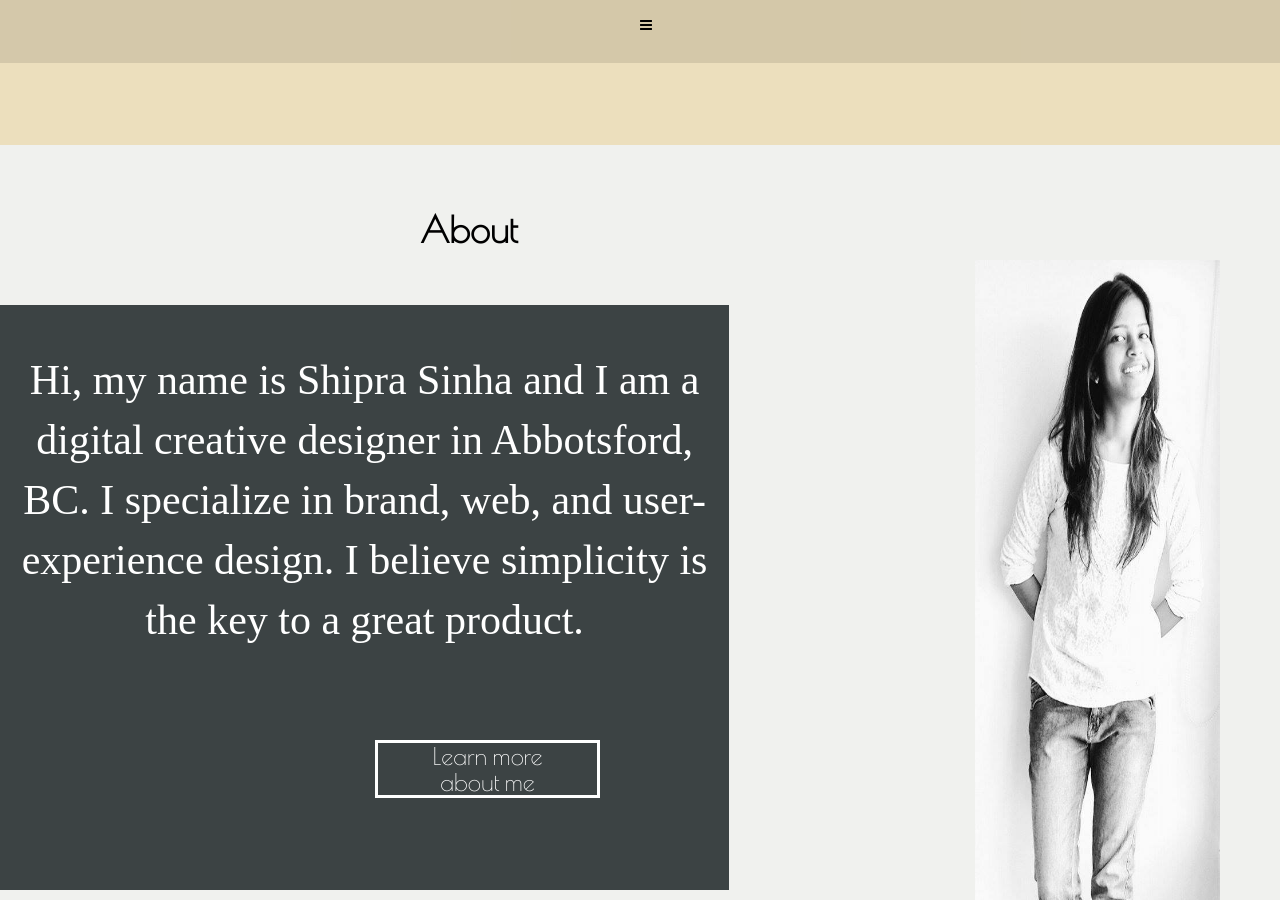
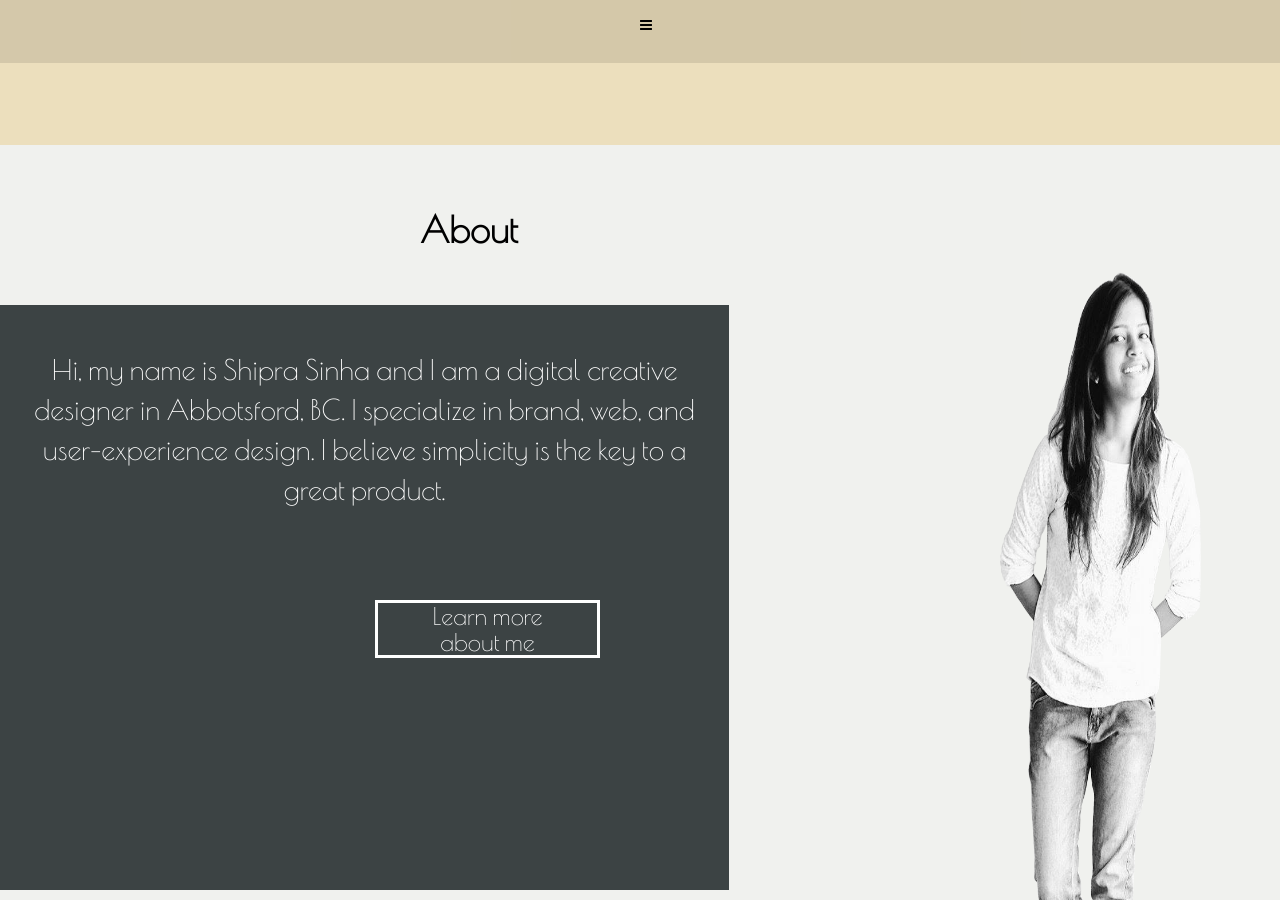
Before and after one commit to shipra1509/portfolio, a Jekyll site: the page built from index.html, in a window 1280 px wide and 900 px high, scrolled down 755 px. Built offline with Jekyll 4.4.1, drawn with Linux system fonts in a browser that asks for light colours; nearby versions of some CDN libraries; some web fonts are replaced; library files that are not in the unit come from our copies; some of the changed text lies outside the part shown.

Commit message:
Fixed the bugs

```diff
--- a/_includes/footer.html
+++ b/_includes/footer.html
@@ -1,6 +1,6 @@
 <div class="footer container">
 		<div class="row">
-			<div class="col-lg-4">
+			<div class="contact-section col-lg-4">
 				<h3>Contact</h3>
 				<hr>
 
@@ -9,7 +9,7 @@
 				</p>
 			</div>
 
-			<div class="col-lg-4">
+			<div class="contact-section col-lg-4">
 				<h3>Social Links</h3>
 				<hr>
 				<p>
@@ -21,8 +21,8 @@
 				</p>
 			</div>
 
-			<div class="col-lg-4">
-				<h3>My Bunker</h3>
+			<div class="contact-section col-lg-4">
+				<h3>Location</h3>
 				<hr>
 				<p class="location"><i class="fa fa-map-marker"></i>
 					Greater Noida, India.<br/>
--- a/_includes/head.html
+++ b/_includes/head.html
@@ -12,7 +12,6 @@
 
   <!--Google fonts-->
   <link href='http://fonts.googleapis.com/css?family=Poiret+One' rel='stylesheet' type='text/css'>
-  <link href='http://fonts.googleapis.com/css?family=Stalemate' rel='stylesheet' type='text/css'>
 
   <!--Font awesome-->
   <link rel="stylesheet" href="//maxcdn.bootstrapcdn.com/font-awesome/4.3.0/css/font-awesome.min.css">
@@ -22,10 +21,10 @@
   <link rel="stylesheet" href="css/animate.css">
   <script src="js/wow.min.js"></script>
   <script src="{{ "/js/wow.min.js" | prepend: site.baseurl }}"></script>
- <script src="http://code.jquery.com/jquery-2.1.4.min.js"></script>
- <script src="{{ "/js/home.js" | prepend: site.baseurl }}"></script>
+  <script src="http://code.jquery.com/jquery-2.1.4.min.js"></script>
+  <script src="{{ "/js/home.js" | prepend: site.baseurl }}"></script>
 
- <link rel="stylesheet" href="{{ "/css/main.css" | prepend: site.baseurl }}">
- <link rel="canonical" href="{{ page.url | replace:'index.html','' | prepend: site.baseurl | prepend: site.url }}">
- <link rel="alternate" type="application/rss+xml" title="{{ site.title }}" href="{{ "/feed.xml" | prepend: site.baseurl | prepend: site.url }}" />
+  <link rel="stylesheet" href="{{ "/css/main.css" | prepend: site.baseurl }}">
+  <link rel="canonical" href="{{ page.url | replace:'index.html','' | prepend: site.baseurl | prepend: site.url }}">
+  <link rel="alternate" type="application/rss+xml" title="{{ site.title }}" href="{{ "/feed.xml" | prepend: site.baseurl | prepend: site.url }}" />
 </head>
--- a/_sass/_home.scss
+++ b/_sass/_home.scss
@@ -14,7 +14,6 @@ header{
 		right: 0px;
 		transform: scale(0);
 		transition: all 0.3s ease-out;
-		/* background-color: rgba(0,0,0,0.1); */
 		padding-top: 2vh;
 		text-decoration: none;
 		margin-top: 0;
@@ -43,6 +42,10 @@ header{
 		padding-top: 2vh;
 	}
 
+	.scrollto:hover{
+		text-decoration: none;
+	}
+
 	.scrollto{
 		text-decoration: none;
 		color: black;
@@ -51,6 +54,9 @@ header{
 		transition: all 0.3s ease-in;
 		font-weight: bold;
 	}
+	 a span{
+ 	text-decoration: none;
+ }
 }
 
 
@@ -89,7 +95,6 @@ body {
 		}
 
 		.phrase li{
-			/* visibility: hidden; */
 			transition: scale(0);
 			transition: all 0.5s ease-in-out;
 			padding: 0 1em 0 0.8em;
@@ -99,12 +104,6 @@ body {
 			display: inline-block;
 			font-size: 2em;
 			font-weight: bold;
-		}
-
-		.row div:hover .phrase li{
-			visibility:visible;
-			transition: scale(1);
-			display: block;
 		}
 
 		.row{
@@ -119,7 +118,6 @@ body {
 		.row div:hover{
 			background-color: #ECDFBD;
 			color: #FB6648;
-			font-size: 1.5em;
 		}
 
 	}
@@ -138,10 +136,11 @@ body {
 		}
 
 		p{
-			font-family: 'Stalemate', cursive;
+			font-family: 'Poiret One', cursive;
+			/* font-family: 'Stalemate', cursive; */
 			text-align: center;
 			padding-top: 5vh;
-			font-size: 3em;
+			font-size: 2em;
 			color: white;
 		}
 
@@ -150,6 +149,8 @@ body {
 			width: 50%;
 			float:right;
 			margin-right:0;
+			margin-bottom: 0;
+			padding-bottom: 0;
 			transition: all 0.3s ease-in;
 		}
 
@@ -161,10 +162,6 @@ body {
 			transition-duration: .3s;
 			transition-timing-function: ease;
 			transition: all 0.3s ease-in;
-		}
-
-		.scroll:hover{
-			opacity: 1;
 		}
 
 		h2{
@@ -182,6 +179,10 @@ body {
 			padding-left: 15vh;
 		}
 
+		.scroll h3{
+			transition: all 0.3s ease-in;
+		}
+
 		a{
 			text-decoration: none;
 		}
@@ -197,7 +198,7 @@ body {
 
 		h3:hover{
 			text-decoration: none;
-			background-color: #818788;
+			background-color: rgba(0,0,0,0.2);
 		}
 
 		.inside_about{
@@ -221,9 +222,8 @@ body {
 
 		img{
 			padding-top: 5vh;
-			height:6em;
-			width:6em;
 			margin-left: 80px;
+			height:17vh;
 		}
 
 		h3{
@@ -321,6 +321,8 @@ body {
 		}
 a:hover{
 	background-color: rgba(0,0,0,0.3);
+	border-color: white;
+	text-decoration: none;
 }
 
 		button:hover{
@@ -357,6 +359,7 @@ a:hover{
 		.name{
 			margin-top: 7vh;
 			margin-left: 55vh;
+			padding-left: 2vh;
 			width: 40vh;
 			height:7vh;
 			color: white;
@@ -367,6 +370,7 @@ a:hover{
 		.email{
 			margin-left: 3vh;
 			margin-top: 7vh;
+			padding-left: 2vh;
 			width: 40vh;
 			height:7vh;
 			color: white;
@@ -377,6 +381,7 @@ a:hover{
 		.comments{
 			margin-left: 55vh;
 			margin-top: 3vh;
+			padding-left: 2vh;
 			width: 84vh;
 			height:30vh;
 			color: white;
@@ -433,6 +438,7 @@ button{
 }
 
 button:hover{
+	border-color: white;
 	opacity: 0.7;
 }
 
@@ -441,7 +447,7 @@ button:hover{
 
 footer{
 	background-color: rgba(255, 51, 51, 0.8);
-	height: 25vh;
+	height: 45vh;
 	width: 100%;
 
 	a{
@@ -467,7 +473,9 @@ footer{
 		text-align: center;
 		font-weight: bold;
 	}
-
+.contact-section{
+	margin-top: 10vh;
+}
 	p a{
 		color: white;
 		transition: all 0.3s ease-in;
@@ -480,6 +488,7 @@ footer{
 	.copyright{
 		text-align: center;
 		color: white;
+		margin-top: 3vh;
 	}
 
 	.fa{
--- a/index.html
+++ b/index.html
@@ -6,6 +6,7 @@ layout: home
   {% include header.html %}
 </header>
 
+<!--HOME-->
 <div id="home">
   <div class="container">
     <h1 class="aboveLine">Shipra Sinha</h1>
@@ -29,11 +30,11 @@ layout: home
         <li>Contact</li>
       </ul>
     </div>
-
-
   </div>
 </div>
+<!--HOME end-->
 
+<!--ABOUT-->
 <div id="about" class="container-fluid">
   <div>
     <h1>About</h1>
@@ -45,16 +46,17 @@ layout: home
     </div>
   </div>
   <div class="col-md-5">
-    <img src="../images/shipra.jpg">
+    <img src="../images/shipra.png">
   </div>
 </div>
+<!--ABOUT ends-->
 
+<!--SKILLS-->
 <div id="skills" class="container">
   <h1>Skills</h1>
   <div class="insideSkills">
-
    <div class="icons col-md-4">
-     <img src="../images/HTML5.png">
+     <img src="../images/html.png">
      <h3>HTML5</h3>
      <div class = "progress-mark">
       <div class = "progress">
@@ -87,7 +89,7 @@ layout: home
 </div>
 
 <div class="icons col-md-4">
- <img src="../images/js.png">
+ <img src="../images/js.jpg">
  <h3>JavaScript &amp; JQuery</h3>
  <div class = "progress-mark">
   <div class = "progress">
@@ -120,9 +122,10 @@ layout: home
 </div>
 </div>
 </div>
+<!--SKILLS ends-->
 
+<!--PROJECTS-->
 <div id="projects" class="container">
-
   <div class="inside-projects">
    <p class="top">A glimpse of what I've worked on</p>
  </div>
@@ -133,36 +136,33 @@ layout: home
  </div>
 
  <div class="description col-md-8">
- <h3>PSD to HTML</h3>
+ <h3>Photoshop Document to HTML</h3>
    <p class="bottom">In a PSD to HTML workflow, the Photoshop document represents the final site and it’s expected to look exactly the same in the browser. Photoshop is awesome for editing and exporting photographs for web usage. There’s also plenty of situations where it still might make sense to generate full detail mockups (in Photoshop, Illustrator, or otherwise) as part of a more complete process.</p>
-   <a href="https://github.com/shipra1509/PSD" target="_blank" class="demo">Demo</a>
-   <a href="https://psd-shipra1509.c9.io/?_c9_id=livepreview0&_c9_host=https://ide.c9.io" target="_blank" class="github">Github</a>
+   <a href="https://psd-shipra1509.c9.io/?_c9_id=livepreview0&_c9_host=https://ide.c9.io" target="_blank" class="demo">Demo</a>
+   <a href="https://github.com/shipra1509/PSD" target="_blank" class="github">Github</a>
  </div>
  <hr>
  </section>
+</div>
+<!--PROJECTS ends-->
 
-</div>
 
+<!--CONTACT-->
 <div id="contact" class="container">
-
   <hr class="sep">
   <div class="contact-form module">
     <form id="contact_i" class="contact" method="post" action="../mailer.php">
-
       <h2>GET IN TOUCH</h2>
-
       <div id="form-messages"></div>
       <input id="name" name="name" class="sep name" placeholder="Name" type="text" />
       <input id="email" name="email" class="sep email" type="email" placeholder="Email" /><br>
       <textarea id="comments" name="comments" class="comments" placeholder="Comments" class="" ></textarea><br>
-
       <button type="submit" class="button-submit">Submit</button>
-
     </form>
   </div>
-
   <hr class="sep">
 </div>
+<!--CONTACT ends-->
 
 <footer>
   {% include footer.html %}
--- a/js/home.js
+++ b/js/home.js
@@ -1,6 +1,13 @@
 $(document).ready(function() {
 
-
-	});
+ $('a[href^="#"]').on('click', function(event) {
+    var target = $(this.href);
+    if( target.length ) {
+        event.preventDefault();
+        $('html, body').animate({
+            scrollTop: target.offset().top
+        }, 1000);
+    }
+});
 
 new WOW().init();
```
Also changed, not shown: images/css.png, images/html.png (added), images/js.jpg (added), images/ruby.png, images/shipra.png (added).
